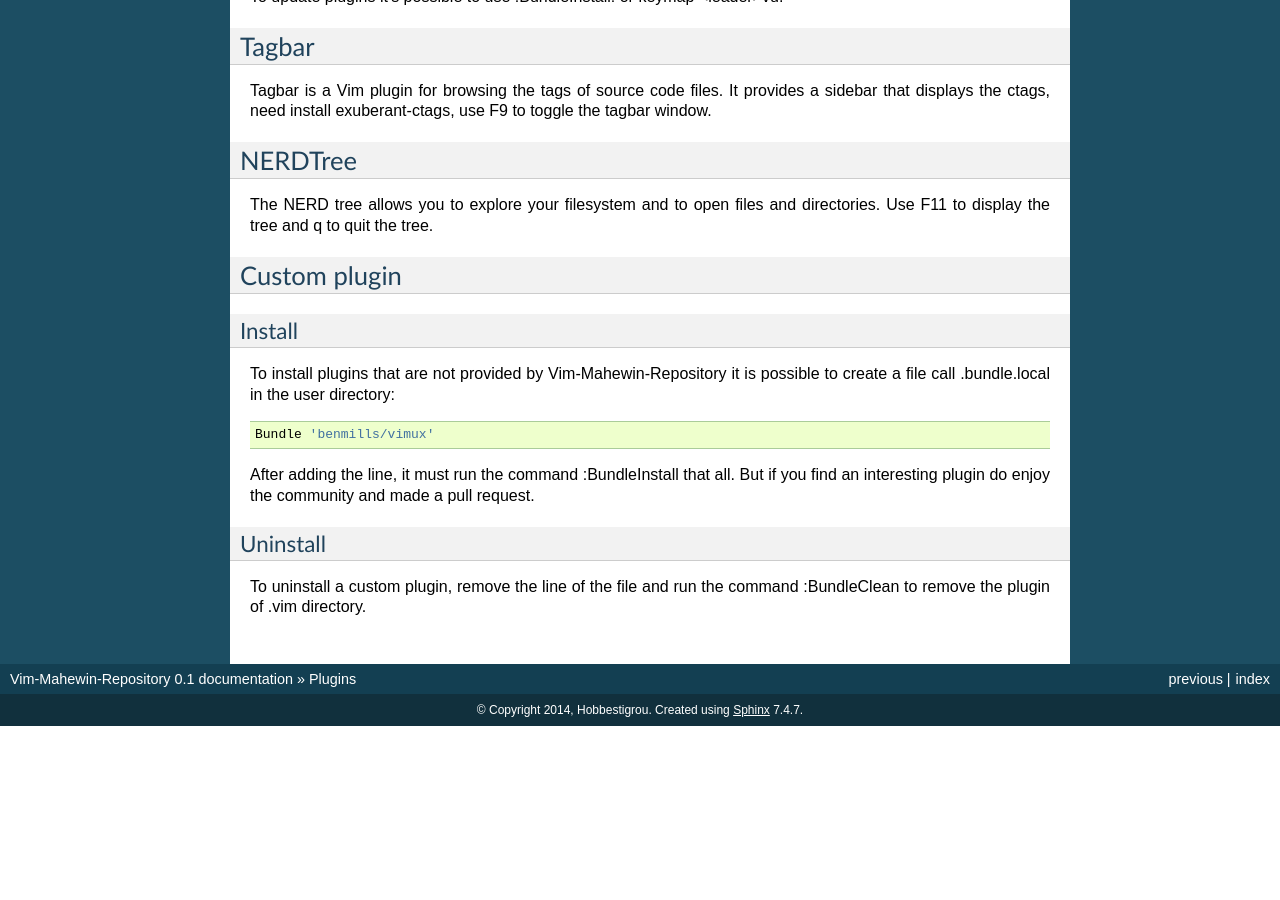
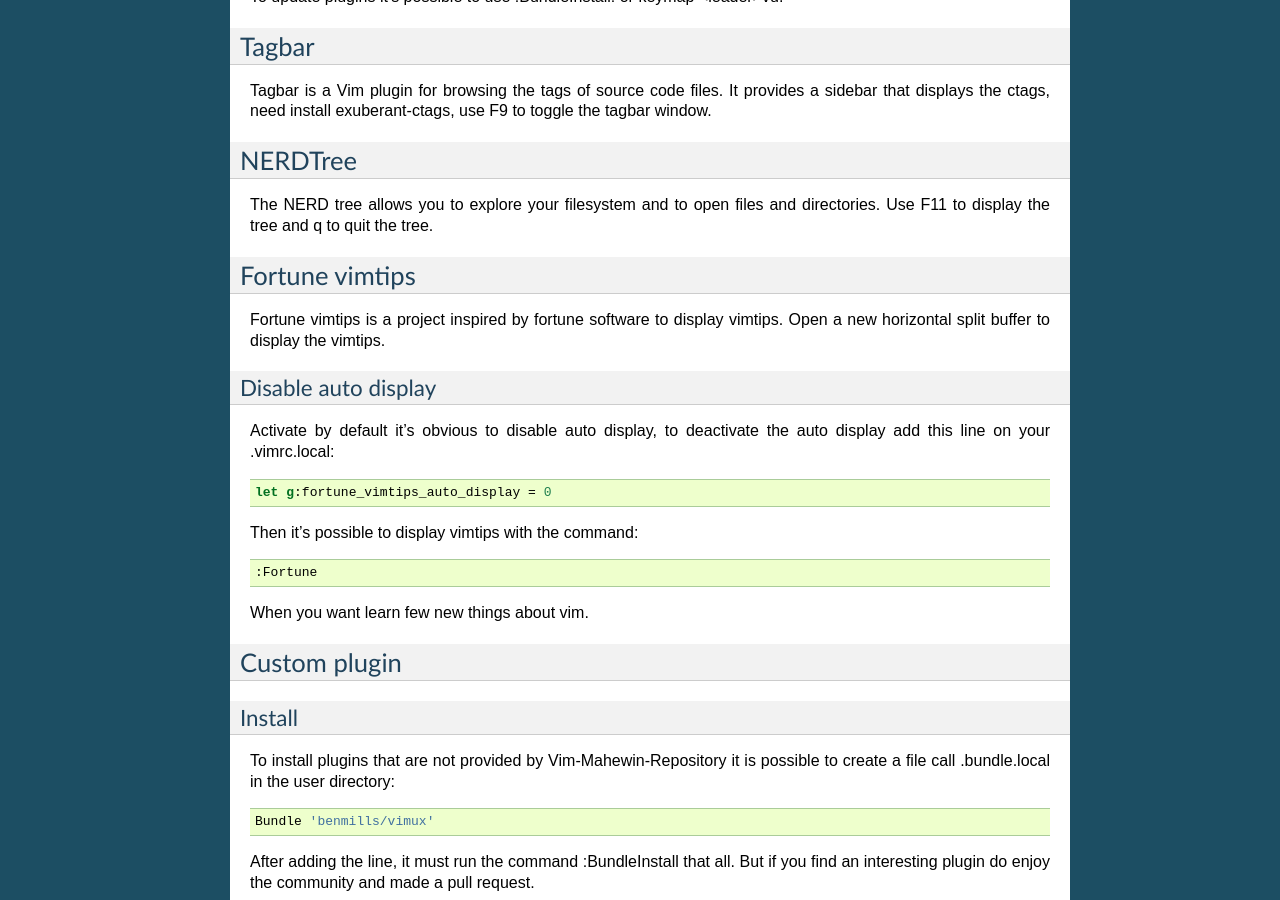
Before and after one commit to hobbestigrou/Vim-Mahewin-Repository, a Sphinx documentation site: the page built from docs/source/plugins.rst, in a window 1280 px wide and 900 px high, scrolled down 830 px. Built offline with Sphinx 7.4.7, drawn with Linux system fonts in a browser that asks for light colours; formulas are drawn with MathJax 3; before the commit the page ends 1556 px from its top, so only the background shows below that; some of the changed text lies outside the part shown.

Commit message:
[Documentation] Explain how to deactivate auto display (fixes #62).

```diff
--- a/docs/source/plugins.rst
+++ b/docs/source/plugins.rst
@@ -47,6 +47,28 @@
 The NERD tree allows you to explore your filesystem and to open files and
 directories. Use F11 to display the tree and q to quit the tree.
 
+Fortune vimtips
+---------------
+Fortune vimtips is a project inspired by fortune software to display vimtips.
+Open a new horizontal split buffer to display the vimtips.
+
+Disable auto display
+____________________
+Activate by default it's obvious to disable auto display, to deactivate the
+auto display add this line on your .vimrc.local:
+
+.. code-block:: vim
+
+    let g:fortune_vimtips_auto_display = 0
+
+Then it's possible to display vimtips with the command:
+
+.. code-block:: vim
+
+    :Fortune
+
+When you want learn few new things about vim.
+
 Custom plugin
 -------------
 
```
